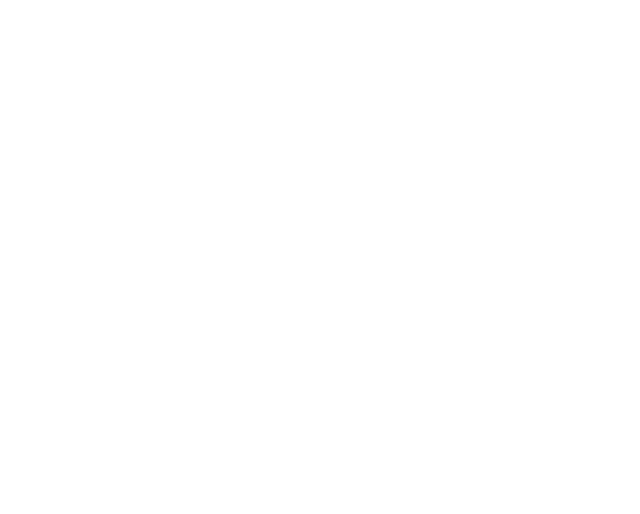
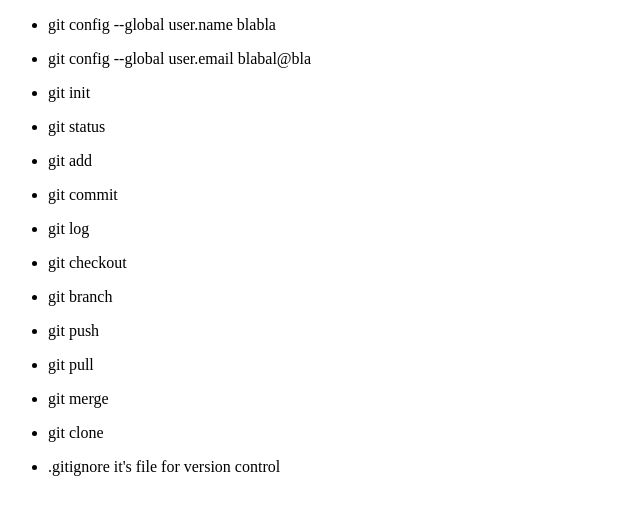
Before and after one commit to ruslan-golinskiy/cursor_homework, a plain HTML site: page test_homework/index.html in a window 1280 px wide. Shown: the whole page, without its empty margins (0-640 px from the left). Drawn offline with Linux system fonts and the light colour scheme.

Commit message:
1st homework

```diff
--- a/test_homework/index.html
+++ b/test_homework/index.html
@@ -6,6 +6,23 @@
     <title>test homework</title>
 </head>
 <body>
-    <script src="./test.js"></script>
+    <ul type="disc">
+
+    <li><p>git config --global user.name blabla</li></p>
+    <li><p>git config --global user.email blabal@bla</li></p>
+    <li><p>git init</li></p>
+    <li><p>git status</li></p>
+    <li><p>git add</li></p>
+    <li><p>git commit</li></p>
+    <li><p>git log</li></p>
+    <li><p>git checkout</li></p>
+    <li><p>git branch</li></p>
+    <li><p>git push</li></p>
+    <li><p>git pull</li></p>
+    <li><p>git merge</li></p>
+    <li><p>git clone</li></p>
+    <li><p>.gitignore it's file for version control</li></p>
+    </ul>
+            <script src="./test.js"></script>
 </body>
 </html>
```
